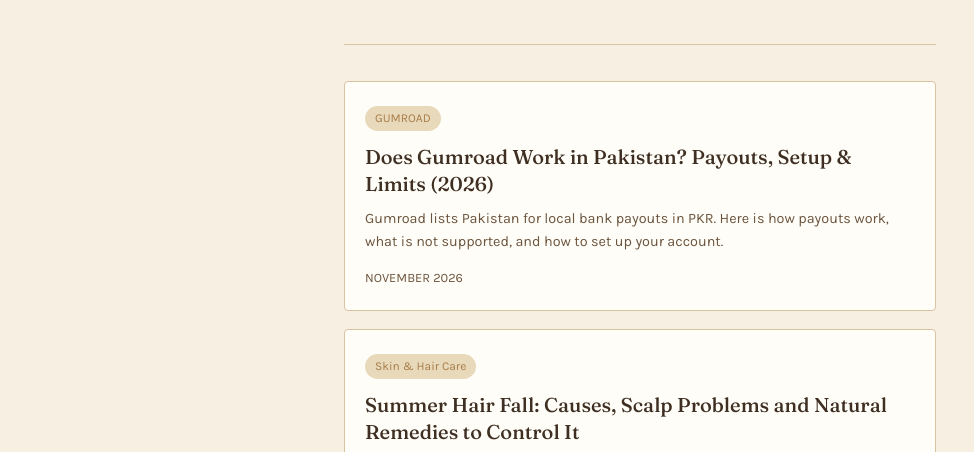
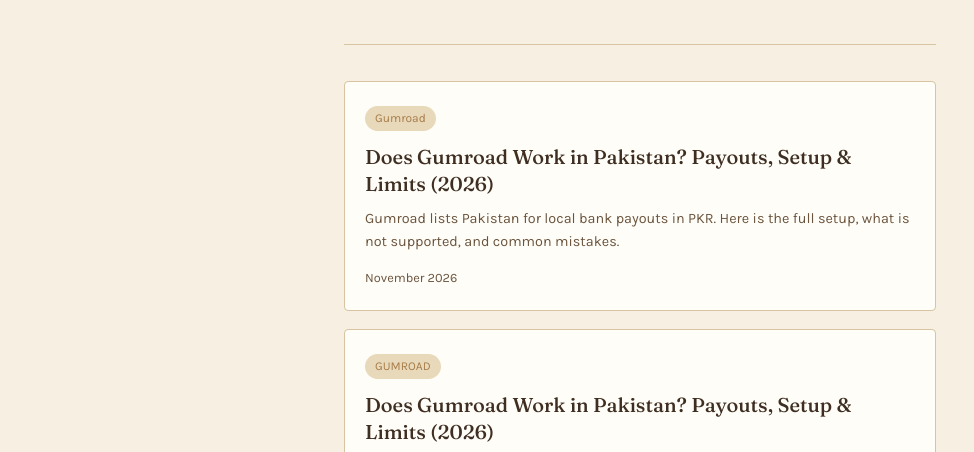
Before and after one commit to pinki876/digital-fattom-blog, a plain HTML site: page index.html in a window 1280 px wide. Shown: the part 303-755 px from the top of the page, without its empty margins (0-974 px from the left). Drawn offline with Linux system fonts and the light colour scheme.

Commit message:
Add Gumroad article link to post list

```diff
--- a/index.html
+++ b/index.html
@@ -161,6 +161,7 @@ footer a:hover{text-decoration:underline;}
 freelancing and building an online business.</p>
 </section>
 <section class="post-list">
+<a class="post-card" href="does-gumroad-work-in-pakistan.html"><span class="post-tag">Gumroad</span><h2>Does Gumroad Work in Pakistan? Payouts, Setup &amp; Limits (2026)</h2><p>Gumroad lists Pakistan for local bank payouts in PKR. Here is the full setup, what is not supported, and common mistakes.</p><div class="post-meta">November 2026</div></a>
   <a class="post-card" href="does-gumroad-work-in-pakistan.html"><span class="post-tag">GUMROAD</span><h2>Does Gumroad Work in Pakistan? Payouts, Setup &amp; Limits (2026)</h2><p>Gumroad lists Pakistan for local bank payouts in PKR. Here is how payouts work, what is not supported, and how to set up your account.</p><div class="post-meta">NOVEMBER 2026</div></a>
 <a class="post-card" href="summer-hair-fall-causes-remedies.html">
 <span class="post-tag">Skin &amp; Hair Care</span>
```
